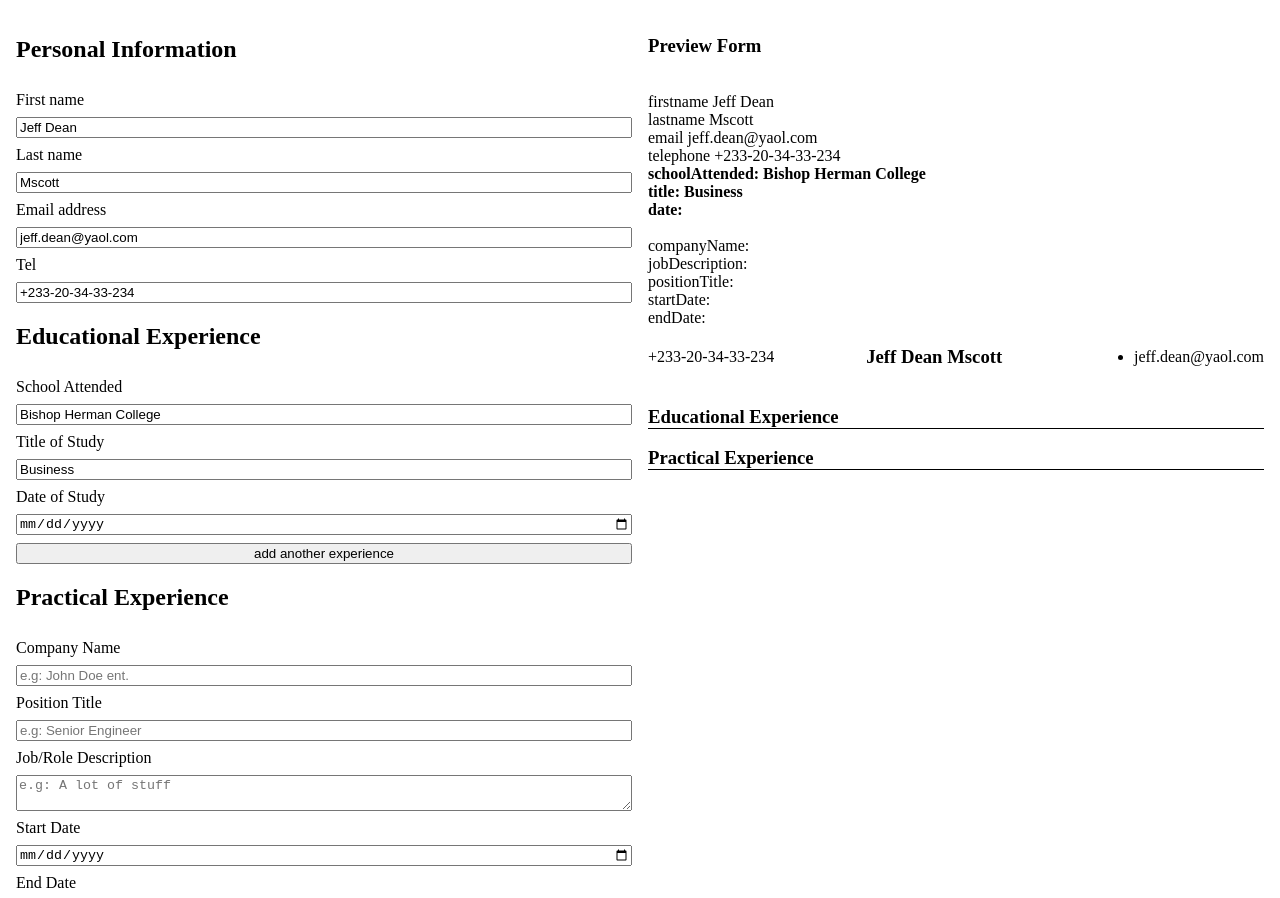
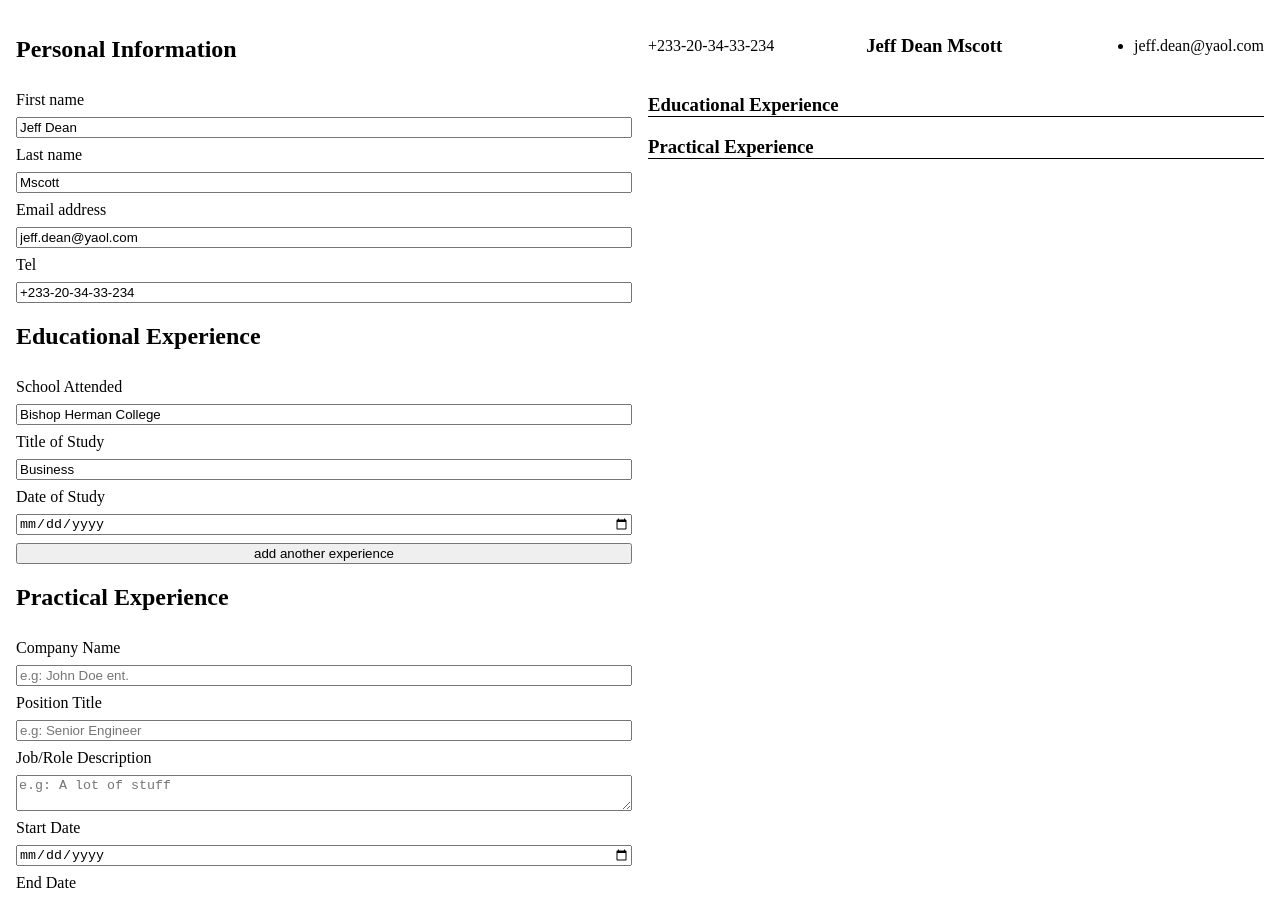
Before and after one commit to kafui4k/cv-project, a React (Create React App) app: page / in a window 1280 px wide. Shown: the top 898 px of the page. Built offline with nearby package versions, Linux system fonts and the light colour scheme.

Commit message:
Add Work Experience Multiple items

```diff
--- a/src/App.js
+++ b/src/App.js
@@ -18,6 +18,8 @@ class App extends Component {
             schoolAttended: 'Bishop Herman College',
             studyTitle: 'Business',
             dateOfStudy: '',
+            town: 'ho',
+            city: 'Volta'
           }
         ],
         workExperiences: [],
@@ -36,6 +38,7 @@ class App extends Component {
     this.addNewEduExperience = this.addNewEduExperience.bind(this)
     this.handleEducationalFormChange = this.handleEducationalFormChange.bind(this)
     this.handleWorkExperienceFormChange = this.handleWorkExperienceFormChange.bind(this)
+    this.addNewWorkExperience = this.addNewWorkExperience.bind(this)
     this.handleFormSubmit = this.handleFormSubmit.bind(this)
   }
 
@@ -67,6 +70,21 @@ class App extends Component {
         workExpItem.id === id ?
         {...workExpItem, [event.target.name]: event.target.value} : workExpItem
     )}))
+  }
+
+  addNewWorkExperience(event) {
+    event.preventDefault();
+    this.setState(prevState => ({
+      workExperience: [...prevState.workExperience,
+      {
+        id: Math.floor(Math.random() * 100 / 2),
+        companyName: '',
+        positionTitle: '',
+        jobDescription: '',
+        startDate: '',
+        endDate: ''
+      }]
+    }))
   }
 
   handleFormChange(event) {
@@ -103,18 +121,11 @@ class App extends Component {
             addNewEduExperience={this.addNewEduExperience}
             workExperience={this.state.workExperience}
             handleWorkExperienceFormChange={this.handleWorkExperienceFormChange}
+            addNewWorkExperience={this.addNewWorkExperience}
             handleFormSubmit={this.handleFormSubmit}
           />
         </section>
         <section>
-          <PreviewForm
-            educationalExperience={this.state.educationalExperience}
-            firstname={this.state.firstname}
-            lastname={this.state.lastname}
-            email={this.state.email}
-            telephone={this.state.telephone}
-            workExperience={this.state.workExperience}
-          />
           <div className='profile-header'>
             {this.state.telephone && this.state.telephone}
             <h3>{this.state.firstname && this.state.firstname} {this.state.lastname && this.state.lastname}</h3>
--- a/src/components/Form.js
+++ b/src/components/Form.js
@@ -17,7 +17,8 @@ class Form extends Component {
         handleEducationalFormChange,
         addNewEduExperience,
         workExperience,
-        handleWorkExperienceFormChange
+        handleWorkExperienceFormChange,
+        addNewWorkExperience
     } = this.props
 
     return (
@@ -37,6 +38,7 @@ class Form extends Component {
             <Practical
                 workExperience={workExperience}
                 handleWorkExperienceFormChange={handleWorkExperienceFormChange}
+                addNewWorkExperience={addNewWorkExperience}
             />
             <button className='btn-generate-resume' type='submit'>Submit</button>
         </form>
--- a/src/components/forms/Practical.js
+++ b/src/components/forms/Practical.js
@@ -6,7 +6,8 @@ class Practical extends Component {
 
     const {
       workExperience,
-      handleWorkExperienceFormChange
+      handleWorkExperienceFormChange,
+      addNewWorkExperience
     } = this.props
 
     const workExperiences = workExperience.map(workExp =>
@@ -20,6 +21,7 @@ class Practical extends Component {
       <div className='practical_experience_wrapper'>
         <h1 className='pinfo___title'>Practical Experience</h1>
         {workExperiences}
+        <button type='submit' onClick={addNewWorkExperience}>add another work experience</button>
       </div>
     )
   }
```
